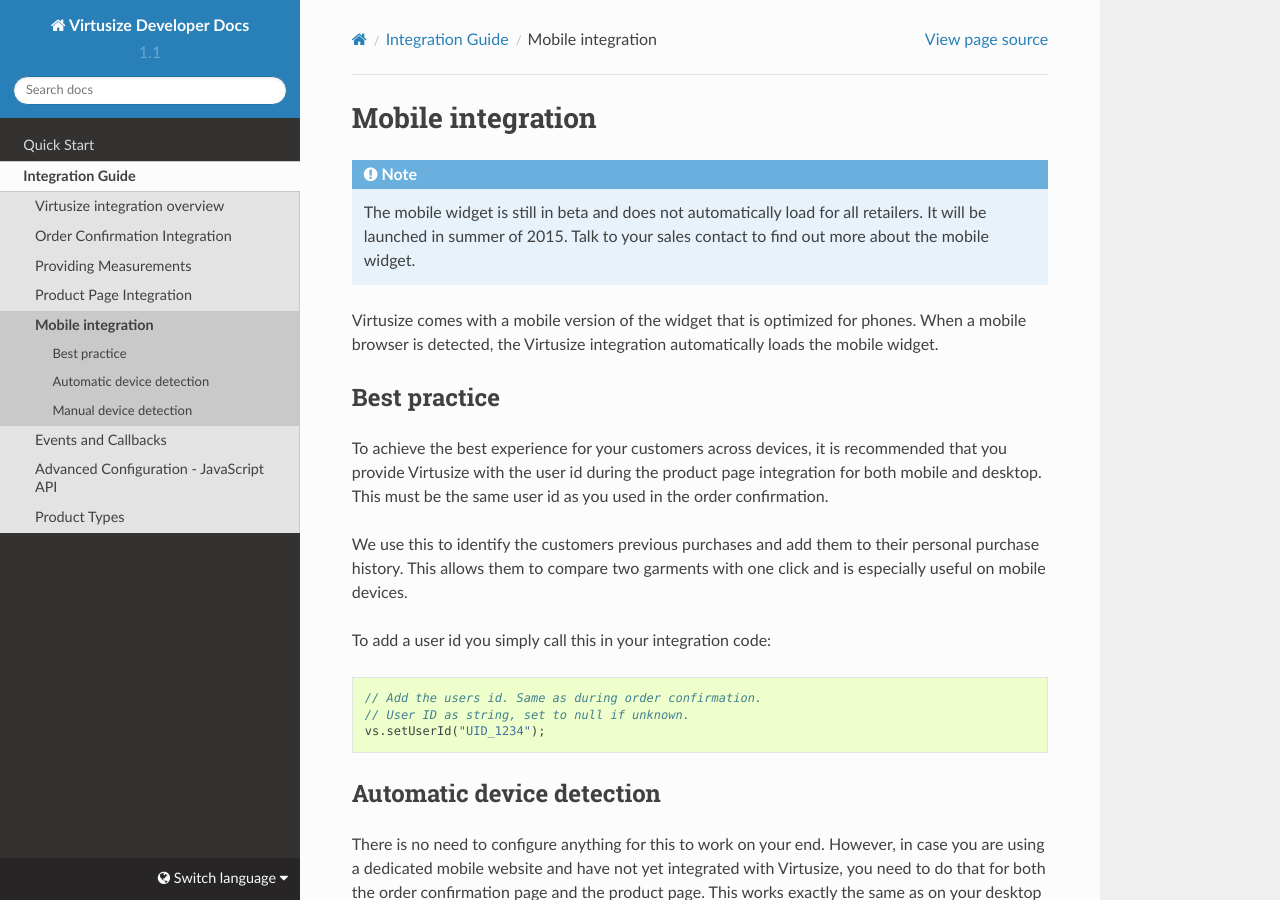
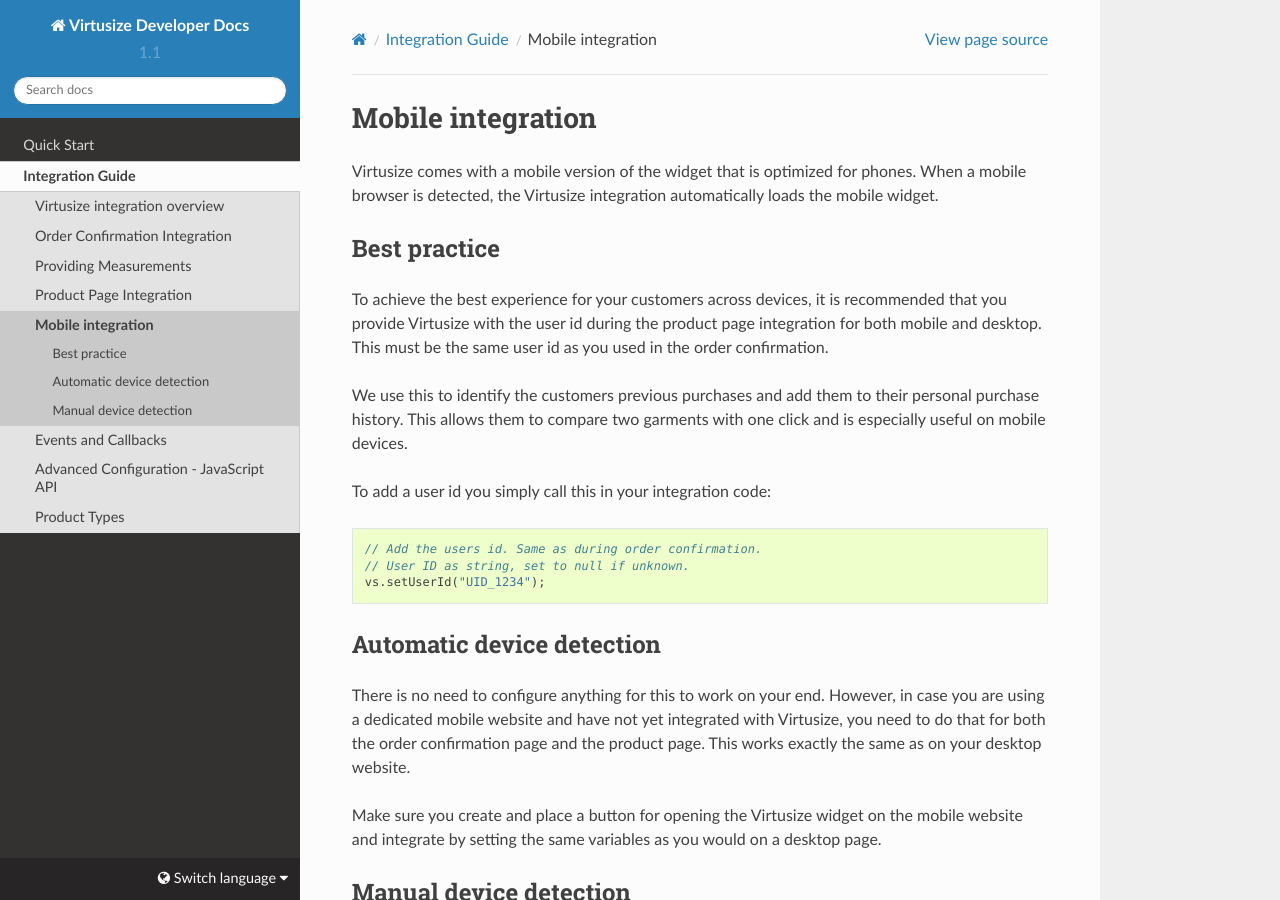
Before and after one commit to virtusize/virtusize.github.io, a Sphinx documentation site: the page built from source/integration-guide/mobile.rst, in a window 1280 px wide and 900 px high. Built offline with Sphinx 7.4.7 and the Read the Docs theme 2.0.0, drawn with Linux system fonts in a browser that asks for light colours.

Commit message:
Feature: Removed mobile beta note

```diff
--- a/source/integration-guide/mobile.rst
+++ b/source/integration-guide/mobile.rst
@@ -2,12 +2,6 @@
 
 Mobile integration
 ==================
-
-.. note::
-    The mobile widget is still in beta and does not automatically load for all
-    retailers. It will be launched in summer of 2015. Talk to your sales
-    contact to find out more about the mobile widget.
-
 
 Virtusize comes with a mobile version of the widget that is optimized for
 phones. When a mobile browser is detected, the Virtusize integration
```
